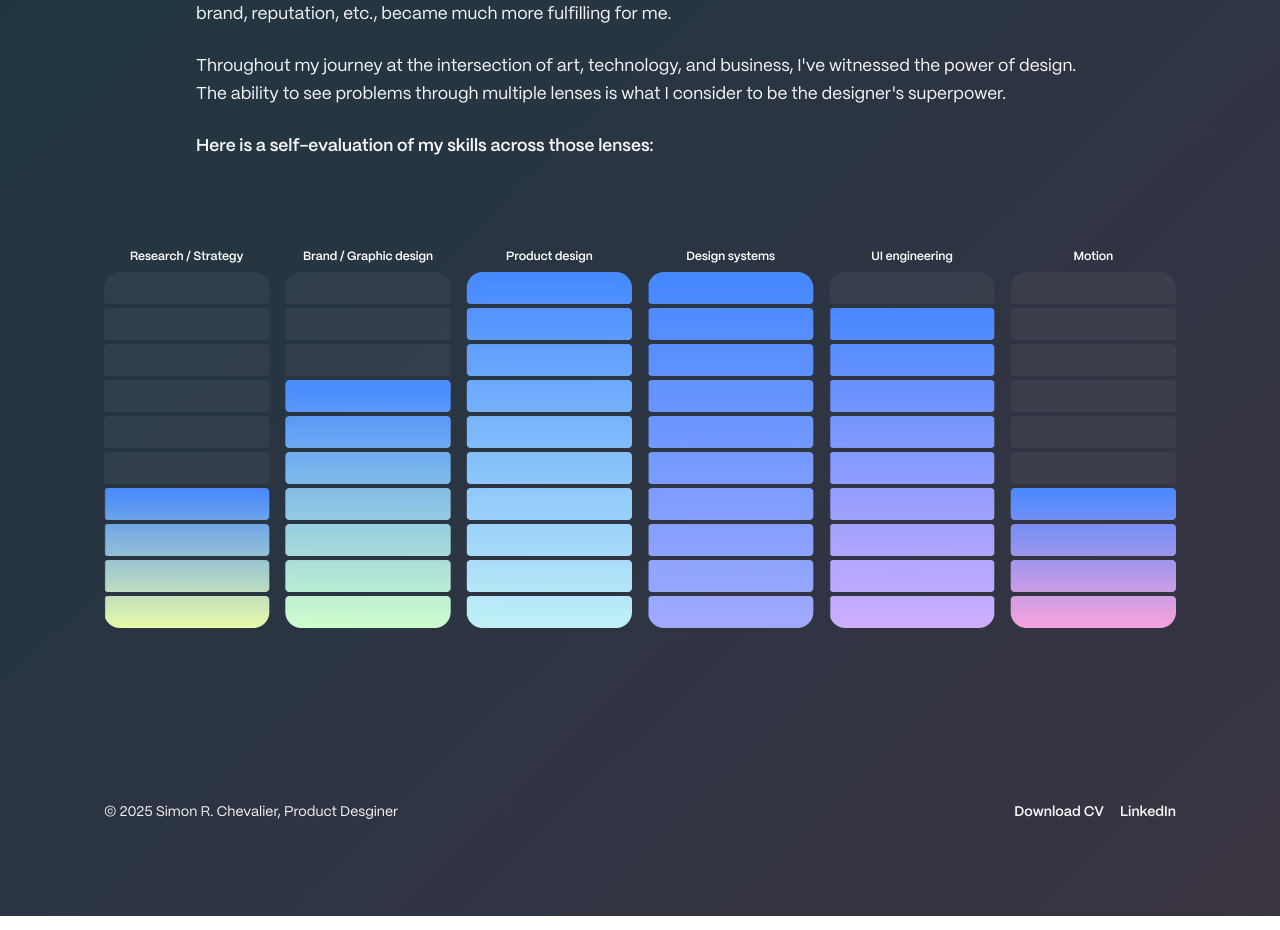
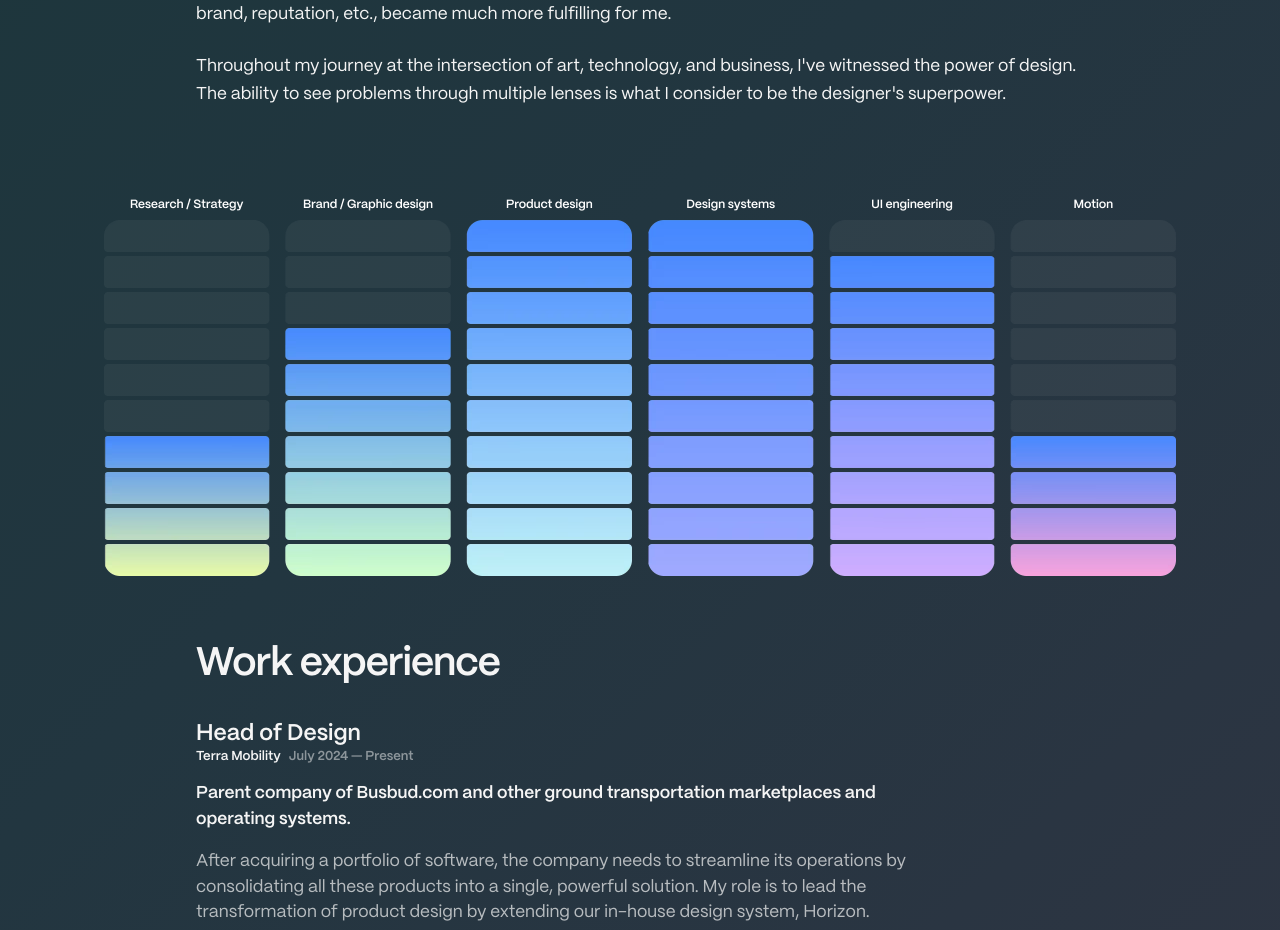
Before and after one commit to Razinsky/simonrchevalier-com, a SvelteKit app: page /about in a window 1280 px wide. Shown: the part 1140-2070 px from the top of the page. Built offline with nearby package versions, Linux system fonts and the light colour scheme.

Commit message:
feat: add WorkExperience component to display work experience details

```diff
--- /dev/null
+++ b/src/lib/components/WorkExperience.svelte
@@ -0,0 +1,13 @@
+<script lang="ts">
+  import { workExperience } from "$lib/work-experience";
+  import WorkExperienceItem from "./WorkExperienceItem.svelte";
+</script>
+
+<div class="flex flex-col gap-8">
+  {#each workExperience as experience, index}
+    <WorkExperienceItem {...experience} />
+    {#if index < workExperience.length - 1}
+      <hr class="h-px w-28 border-0 bg-white/20" />
+    {/if}
+  {/each}
+</div>
--- /dev/null
+++ b/src/lib/components/WorkExperienceItem.svelte
@@ -0,0 +1,31 @@
+<script lang="ts">
+  interface Props {
+    company: string;
+    dateRange: string;
+    title: string;
+    subtitle: string;
+    description?: string | undefined;
+  }
+
+  const { company, dateRange, title, subtitle, description }: Props = $props();
+</script>
+
+<article class="flex flex-col gap-4">
+  <header>
+    <h2 class="text-fluid-md font-bold">
+      {title}
+    </h2>
+    <div class="flex items-start gap-2">
+      <h3 class="text-fluid-xs font-bold">{company}</h3>
+      <time class="text-fluid-xs font-bold opacity-50">{dateRange}</time>
+    </div>
+  </header>
+  <p class="text-fluid-sm max-w-prose leading-normal font-bold text-pretty">
+    {subtitle}
+  </p>
+  {#if description}
+    <p class="text-fluid-sm max-w-prose leading-normal text-pretty opacity-70">
+      {description}
+    </p>
+  {/if}
+</article>
--- a/src/routes/about/+page.svelte
+++ b/src/routes/about/+page.svelte
@@ -1,4 +1,5 @@
 <script lang="ts">
+  import WorkExperience from "$lib/components/WorkExperience.svelte";
 </script>
 
 <main class="px-container">
@@ -48,7 +49,6 @@
         the power of design. The ability to see problems through multiple lenses is what I consider
         to be the designer's superpower.
       </p>
-      <p class="font-bold">Here is a self-evaluation of my skills across those lenses:</p>
     </section>
     <section class="max-sm:hidden">
       <picture>
@@ -69,5 +69,11 @@
         <img src="/images/competency-grid-sm-2.png" alt="Small Competency Grid - Part 2" />
       </picture>
     </section>
+    <section class="container-grid gap-y-8">
+      <header>
+        <h3 class="text-fluid-xl font-bold tracking-tight">Work experience</h3>
+      </header>
+      <WorkExperience />
+    </section>
   </article>
 </main>
```
